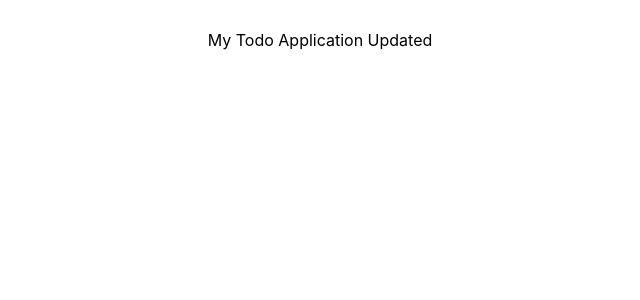
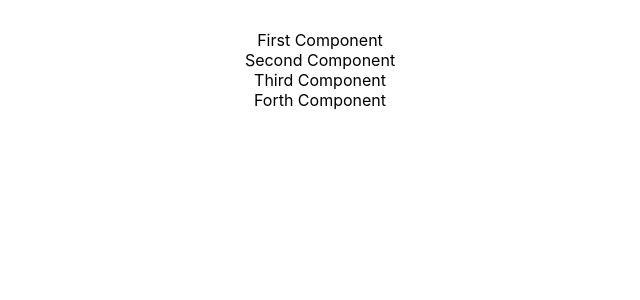
Before and after one commit to SuHwanYoon/React-Todo-App-Client, a React (Create React App) app: page / in a window 1280 px wide. Shown: the top 300 px of the page, without its empty margins (320-960 px from the left). Built offline with nearby package versions, Linux system fonts and the light colour scheme.

Commit message:
add Component

```diff
--- a/src/App.js
+++ b/src/App.js
@@ -1,12 +1,45 @@
 import logo from './logo.svg';
 import './App.css';
+import { Component } from 'react';
 
 function App() {
   return (
     <div className="App">
-      My Todo Application Updated
+      <FirstComponent></FirstComponent>
+      <SecondComponent></SecondComponent>
+      <ThirdComponent></ThirdComponent>
+      <ForthComponent></ForthComponent>
     </div>
   );
 }
 
+function FirstComponent(){
+  return(
+    <div className='FirstComponent'>First Component</div>
+  )
+}
+
+
+function SecondComponent(){
+  return(
+    <div className='SecondComponent'>Second Component</div>
+  )
+}
+
+class ThirdComponent extends Component{
+  render(){
+    return(
+      <div className='ThirdComponent'>Third Component</div>
+    )
+  }
+}
+
+class ForthComponent extends Component{
+  render(){
+    return(
+      <div className='ForthComponent'>Forth Component</div>
+    )
+  }
+}
+
 export default App;
```
